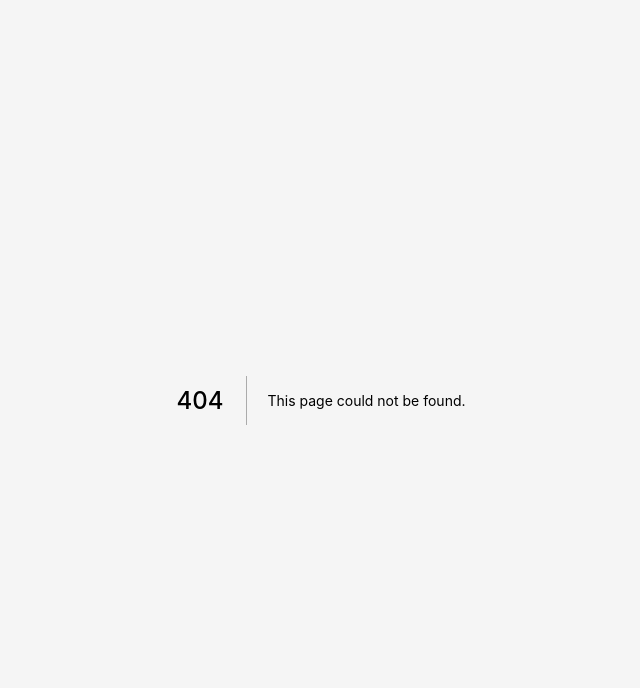
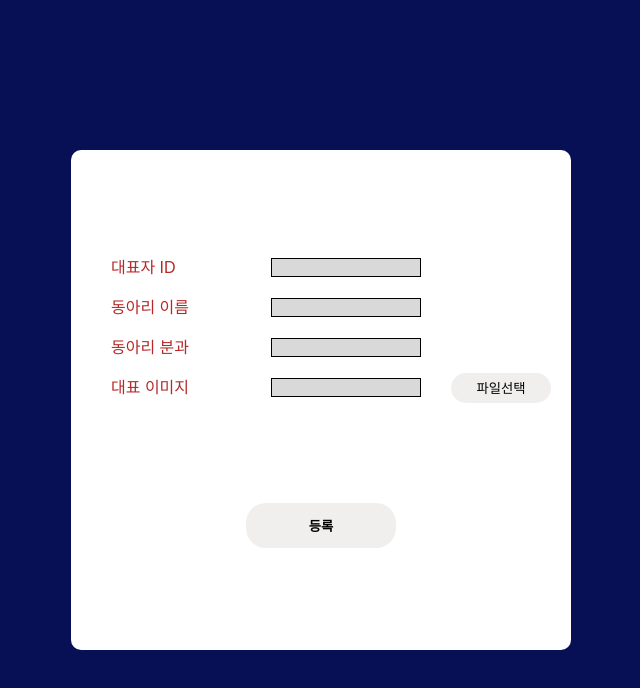
Before and after one commit to KU-Join/Frontend, a Next.js app in the folder ku-join/: page /makeclub in a window 1280 px wide. Before the commit this address had no page. Shown: the top 688 px of the page, without its empty margins (319-959 px from the left). Built offline with nearby package versions, Linux system fonts and the light colour scheme.

Commit message:
FEAT: 동아리 만들기 UI 구현

```diff
--- /dev/null
+++ b/ku-join/components/makeclub-form/index.tsx
@@ -0,0 +1,25 @@
+import React from 'react'
+import { Container, Form, WrapForm, Input, InputLeaderID, LabelLeaderID, InputClubName, LabelClubName, InputClubCategory, LabelClubCategory, InputMainImage, LabelMainImage, UploadBtn} from './makeclub-form-style'
+
+const MakeClubForm = () => {
+    return(
+        <Container>
+            <Form>
+                <WrapForm>
+                    <LabelLeaderID>대표자 ID</LabelLeaderID>
+                    <InputLeaderID></InputLeaderID>
+                    <LabelClubName>동아리 이름</LabelClubName>
+                    <InputClubName></InputClubName>
+                    <LabelClubCategory>동아리 분과</LabelClubCategory>
+                    <InputClubCategory></InputClubCategory>
+                    <LabelMainImage>대표 이미지</LabelMainImage>
+                    <InputMainImage></InputMainImage>
+                    <UploadBtn>파일선택</UploadBtn>
+                </WrapForm>
+                <Input type="button" value="등록" style={{cursor: "pointer", width: "150px", height: "45px", backgroundColor: "#F1EEEE", border: "none", borderRadius: "20px", display: "block", margin: "0 auto", fontWeight: "bold"}}></Input>
+            </Form>
+        </Container>
+    );
+};
+
+export default MakeClubForm;
--- /dev/null
+++ b/ku-join/components/makeclub-form/makeclub-form-style.ts
@@ -0,0 +1,103 @@
+import styled from 'styled-components'
+
+const Container = styled.div`
+  width: 100vw;
+  height: 100vh;
+  text-align: center;
+  background-color: #081055;
+  display: flex;
+`;
+
+const Form = styled.form`
+  border-radius: 10px;
+  width: 500px;
+  height: 500px;
+  display: flex;
+  flex-direction: column;
+  justify-content: center;
+  margin: auto;
+  background-color: white;
+`;
+
+const WrapForm = styled.div`
+  justify-content: center;
+  align-items: center;
+  width: 500px;
+  height: 250px;
+  display: grid;
+  gap: 10px;
+  grid-template-areas: "leader_id_label leader_id ."
+                      "club_name_label club_name ."
+                      "club_category_label club_category ."
+                      "main_image_label main_image upload_btn";
+  grid-template-columns: 150px 150px 100px;
+  grid-template-rows: repeat(4, 30px);
+`;
+
+const Input = styled.input`
+  background-color: #d9d9d9;
+  border: none;
+`;
+
+const LabelLeaderID = styled.label`
+  color: #b72929;
+  grid-area: leader_id_label;
+  text-align: left;
+`;
+
+const InputLeaderID = styled.input`
+  background-color: #d9d9d9;
+  border: none;
+  grid-area: leader_id;
+  border: 1px solid black;
+`;
+
+const LabelClubName = styled.label`
+  color: #b72929;
+  grid-area: club_name_label;
+  text-align: left;
+`;
+
+const InputClubName = styled.input`
+  background-color: #d9d9d9;
+  border: none;
+  grid-area: club_name;
+  border: 1px solid black;
+`;
+
+const LabelClubCategory = styled.label`
+  color: #b72929;
+  grid-area: club_category_label;
+  text-align: left;
+`;
+
+const InputClubCategory = styled.input`
+  background-color: #d9d9d9;
+  border: none;
+  grid-area: club_category;
+  border: 1px solid black;`;
+
+const LabelMainImage = styled.label`
+  color: #b72929;
+  grid-area: main_image_label;
+  text-align: left;
+`;
+
+const InputMainImage = styled.input`
+  background-color: #d9d9d9;
+  border: none;
+  grid-area: main_image;
+  border: 1px solid black;
+`;
+
+const UploadBtn = styled.button`
+  grid-area: upload_btn;
+  width: 100px;
+  height: 30px;
+  background-color: #F1EEEE;
+  border: none;
+  border-radius: 20px;
+  margin-left: 20px;
+`
+
+export {Container, Form, WrapForm, Input, InputLeaderID, LabelLeaderID, InputClubName, LabelClubName, InputClubCategory, LabelClubCategory, InputMainImage, LabelMainImage, UploadBtn};
--- /dev/null
+++ b/ku-join/pages/makeclub.tsx
@@ -0,0 +1,11 @@
+import type { NextPage } from 'next';
+import MakeClubForm from '../components/makeclub-form'
+
+const MakeClub: NextPage = () => {
+
+    return (
+      <MakeClubForm/>
+    );
+  };
+
+  export default MakeClub;
```
Also changed, not shown: ku-join/components/main/index.tsx (+6 -1 lines).
